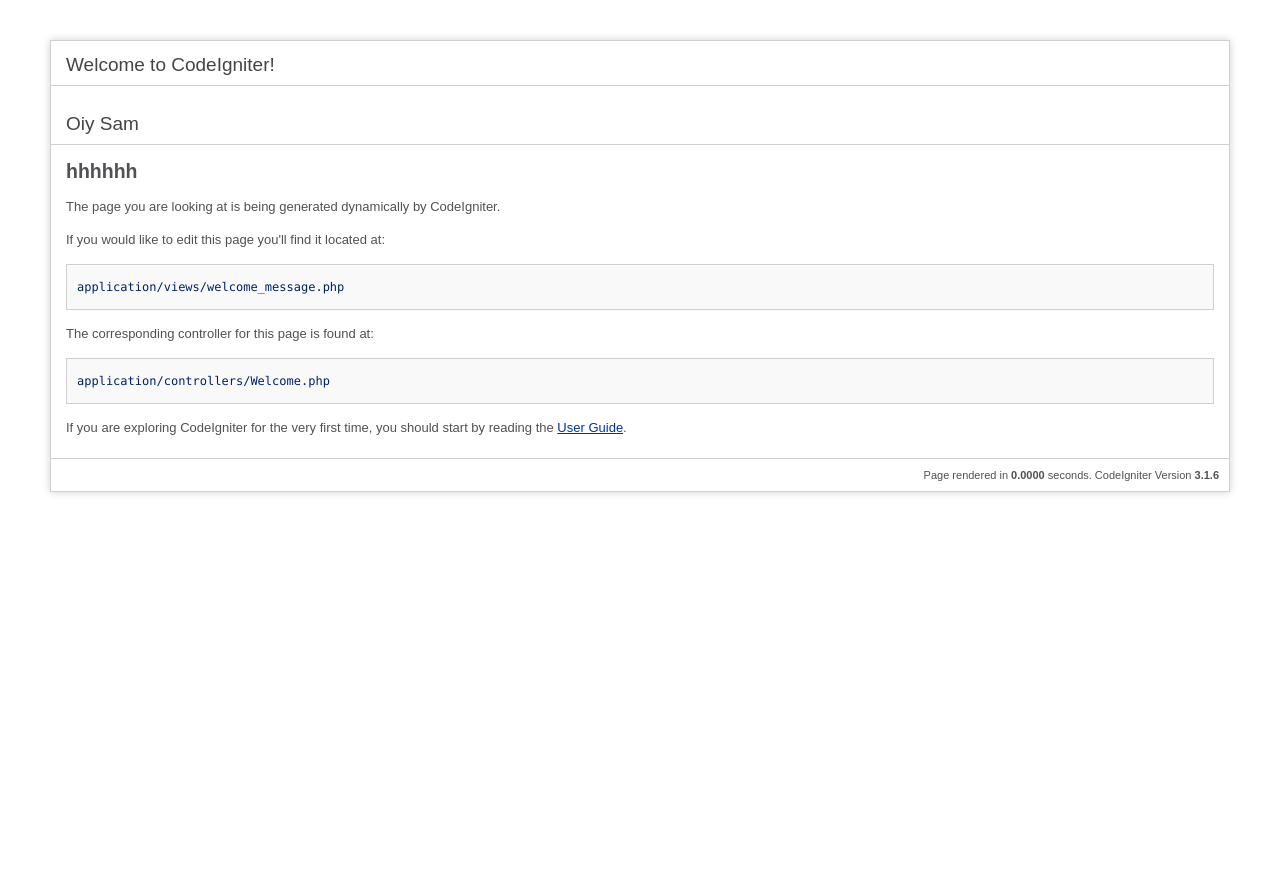
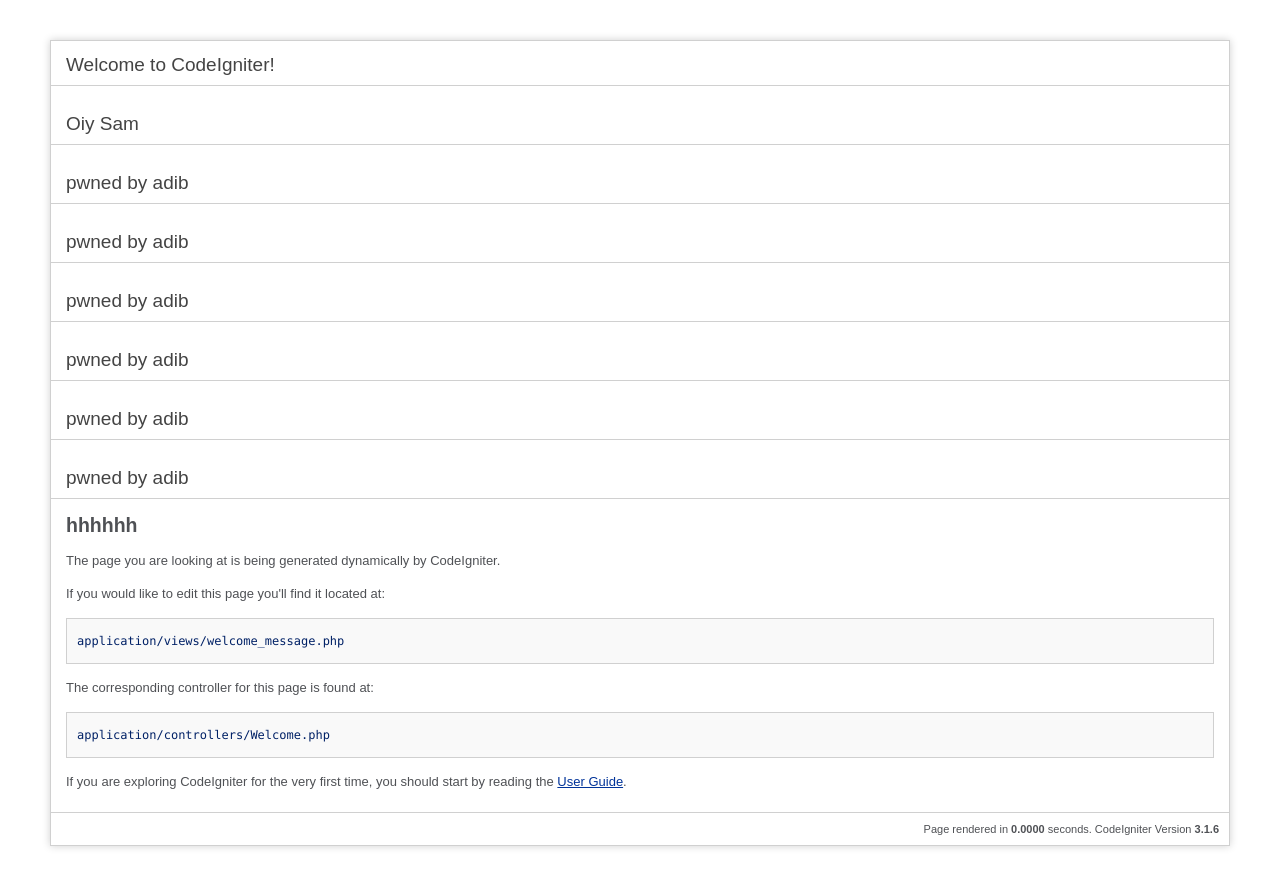
Before and after one commit to fahrul98/cms-masjid, a CodeIgniter app: page /database/ in a window 1280 px wide. Before the commit the page ends 495 px from the top, so only its background shows below. Run offline with CodeIgniter, Linux system fonts and the light colour scheme.

Commit message:
c13
pwntest

```diff
--- a/application/views/welcome_message.php
+++ b/application/views/welcome_message.php
@@ -71,6 +71,13 @@ defined('BASEPATH') OR exit('No direct script access allowed');
 	<h1>Welcome to CodeIgniter!</h1>
 	<h1>Oiy Sam</h1>
 
+	<h1>pwned by adib</h1>
+	<h1>pwned by adib</h1>
+	<h1>pwned by adib</h1>
+	<h1>pwned by adib</h1>
+	<h1>pwned by adib</h1>
+	<h1>pwned by adib</h1>
+
 	<div id="body">
 		<h2>hhhhhh </h2>
 		<p>The page you are looking at is being generated dynamically by CodeIgniter.</p>
```
